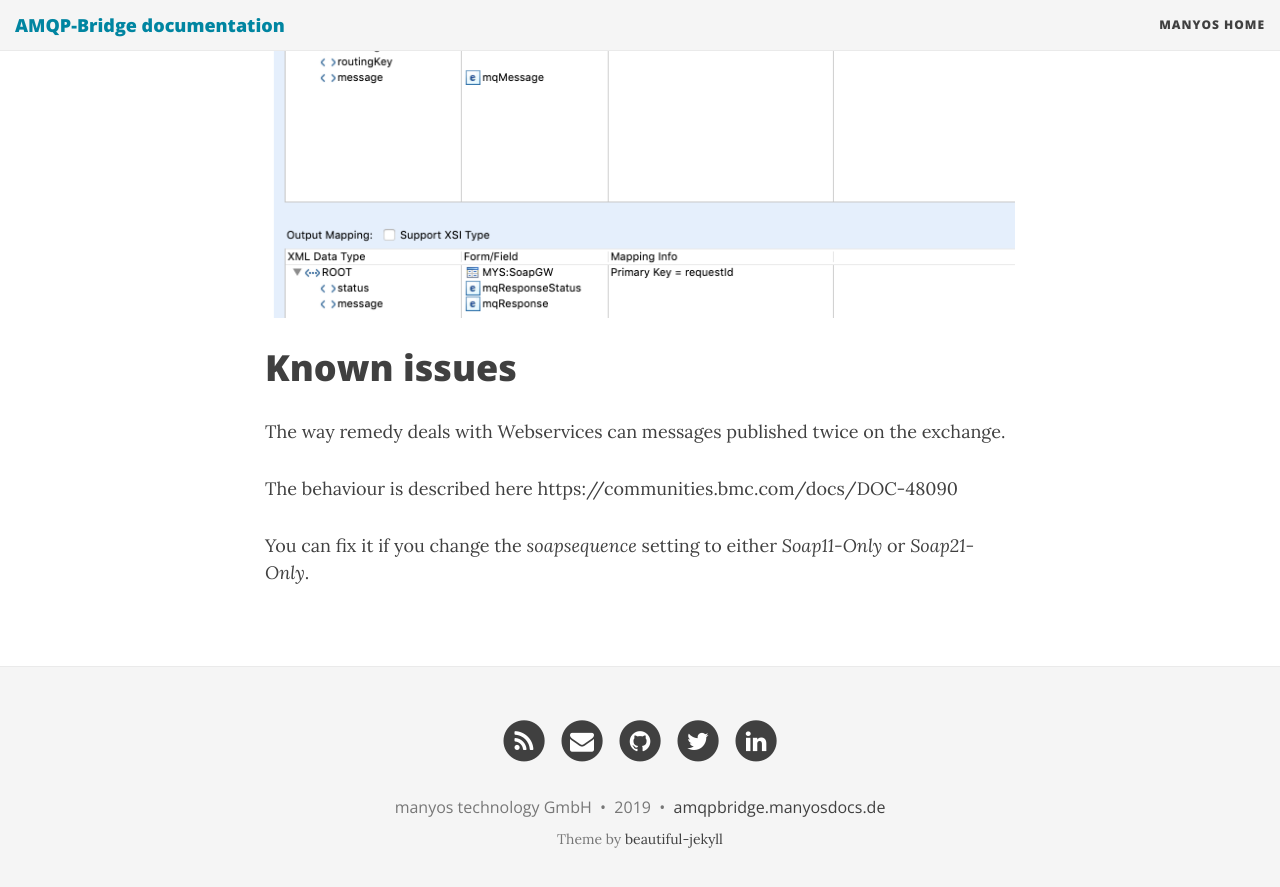
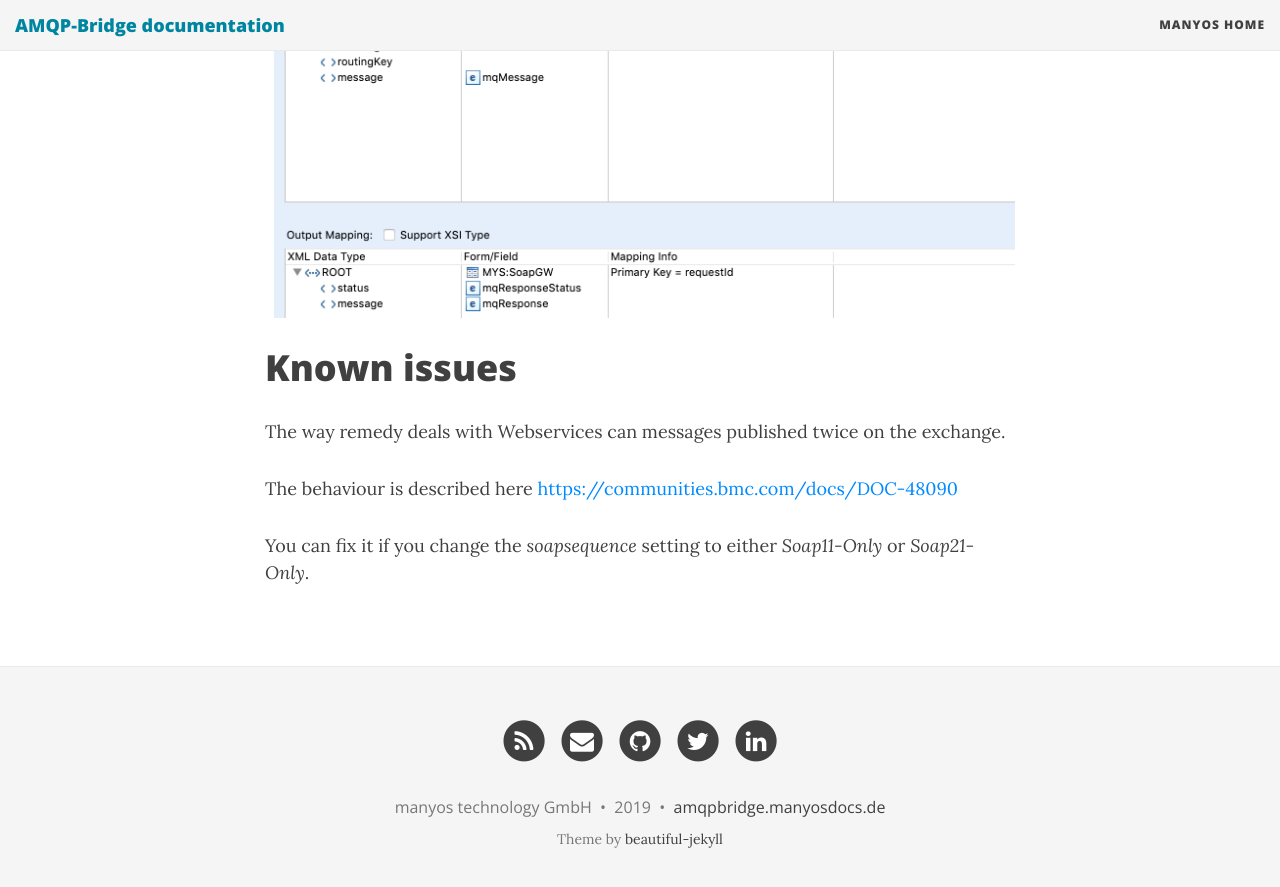
Before and after one commit to manyosit/itsm-amqpbridge, a Jekyll site: the page built from docs/index.md, in a window 1280 px wide and 900 px high, scrolled down 2676 px. Shown: the top 887 px of the window. Built offline with Jekyll 4.4.1, drawn with Linux system fonts in a browser that asks for light colours; nearby versions of some CDN libraries.

Commit message:
documentation known issue added

```diff
--- a/docs/index.md
+++ b/docs/index.md
@@ -49,6 +49,6 @@ You can send a message with a **Set Fields** filter action. You can provide valu
 
 The way remedy deals with Webservices can messages published twice on the exchange.
 
-The behaviour is described here https://communities.bmc.com/docs/DOC-48090
+The behaviour is described here <https://communities.bmc.com/docs/DOC-48090>
 
 You can fix it if you change the *soapsequence* setting to either *Soap11-Only* or *Soap21-Only*.
```
